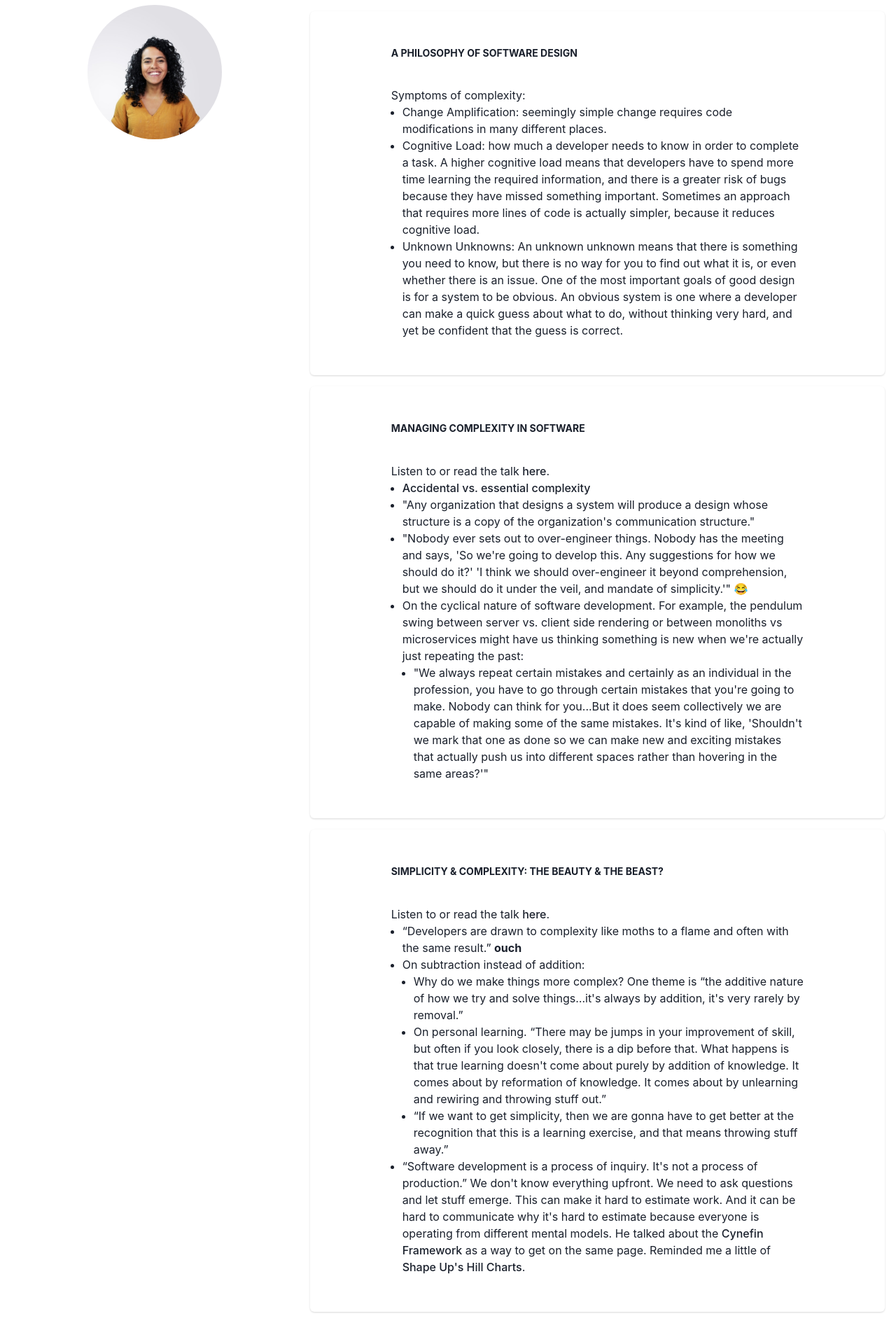
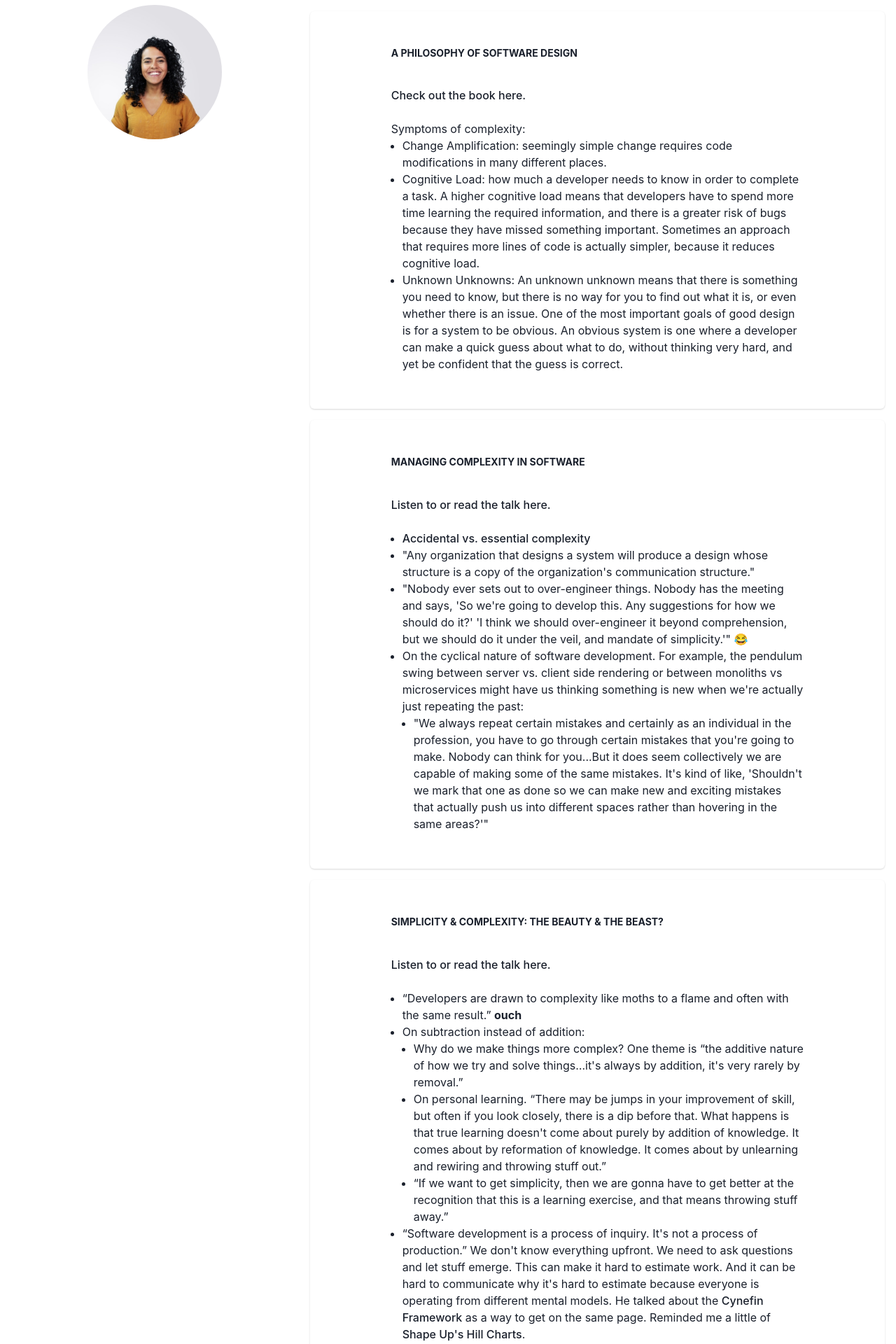
Before and after one commit to amtadros/amtadros.github.io, a React (Vite) app: page / in a window 1280 px wide. Shown: the part 140-2060 px from the top of the page at 70% size. Before the commit the page ends 2030 px from the top, so only its background shows below. Built offline with nearby package versions, Linux system fonts and the light colour scheme.

Commit message:
Update links

```diff
--- a/src/components/Content.tsx
+++ b/src/components/Content.tsx
@@ -25,6 +25,14 @@ export function Content() {
       <SimpleGrid spacing={4}>
         <Card heading="A Philosophy of Software Design">
           <CardBody>
+            <Link
+              href="https://www.amazon.com/Philosophy-Software-Design-John-Ousterhout/dp/1732102201"
+              isExternal
+            >
+              Check out the book here.
+            </Link>
+            <br />
+            <br />
             Symptoms of complexity:
             <UnorderedList>
               <ListItem>
@@ -55,14 +63,14 @@ export function Content() {
 
         <Card heading="Managing Complexity in Software">
           <CardBody>
-            Listen to or read the talk{" "}
             <Link
               href="https://gotopia.tech/articles/174/expert-talk-managing-complexity-in-software"
               isExternal
             >
-              here
+              Listen to or read the talk here.
             </Link>
-            .
+            <br />
+            <br />
             <UnorderedList>
               <ListItem>
                 <Link
@@ -106,14 +114,15 @@ export function Content() {
 
         <Card heading="Simplicity & Complexity: The Beauty & the Beast?">
           <CardBody>
-            Listen to or read the talk{" "}
+
             <Link
               href="https://gotopia.tech/articles/205/simplicity-and-complexity-the-beauty-and-the-beast"
               isExternal
             >
-              here
+              Listen to or read the talk here.
             </Link>
-            .
+            <br />
+            <br />
             <UnorderedList>
               <ListItem>
                 “Developers are drawn to complexity like moths to a flame and
```
